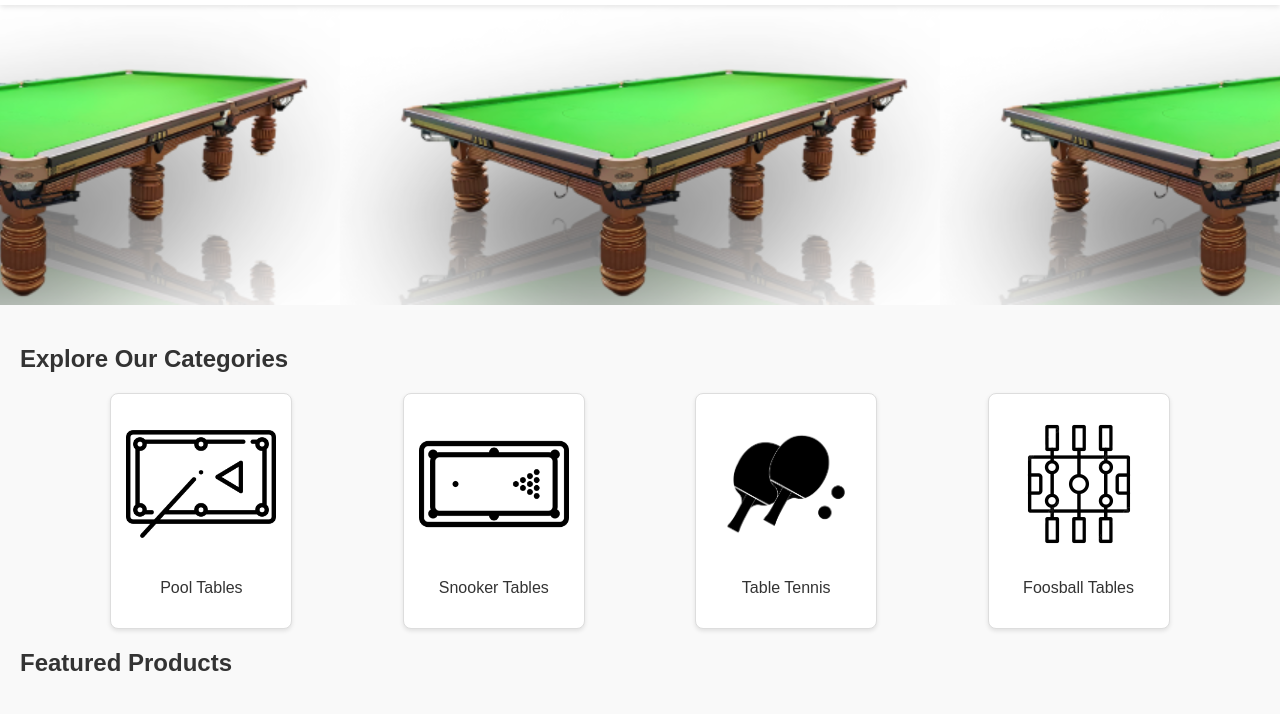
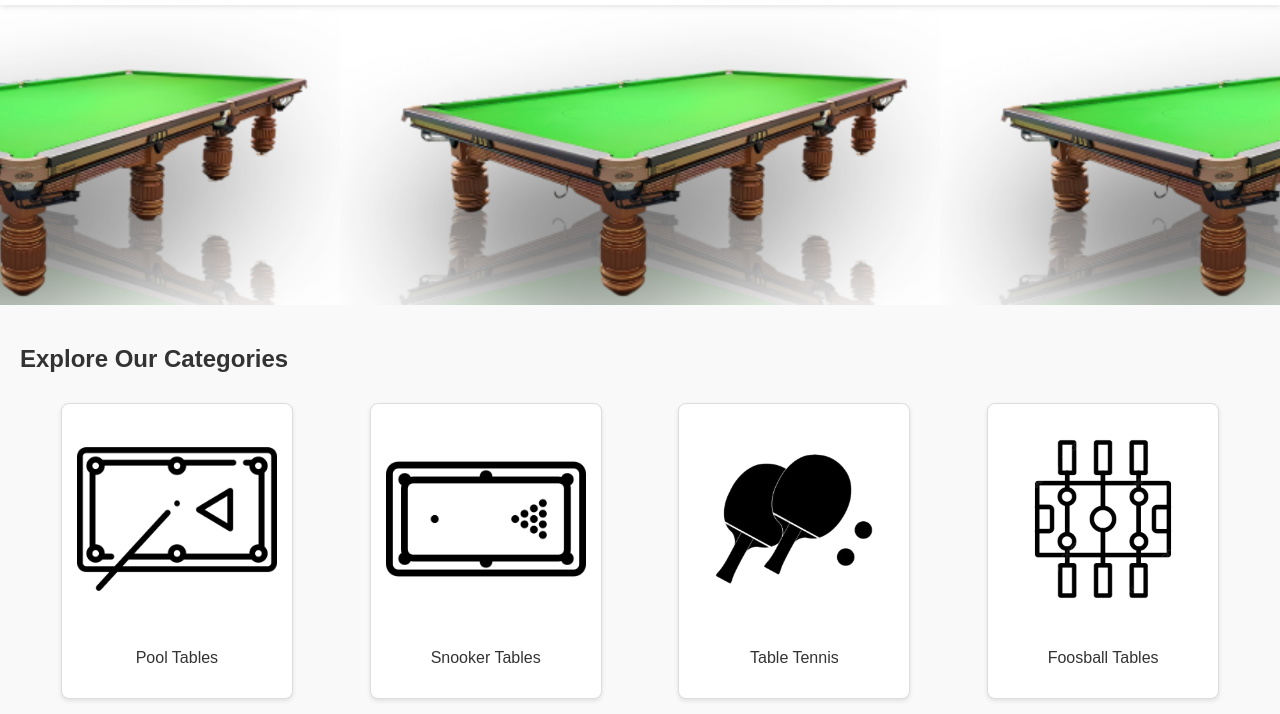
Before and after one commit to chiragjha1/JBB, a plain HTML site: page index.html in a window 1280 px wide. Shown: the part 75-789 px from the top of the page. Drawn offline with Linux system fonts and the light colour scheme.

Commit message:
Update for categories panel - index.html

```diff
--- a/index.html
+++ b/index.html
@@ -60,11 +60,12 @@
 
         /* Categories section styling */
         .categories {
-            display: flex;
-            justify-content: space-evenly;
-            flex-wrap: wrap;
-            margin: 20px 0;
-            gap: 20px;
+            display: grid;
+            grid-template-columns: repeat(auto-fit, minmax(120px, 1fr)); /* Ensures responsive grid layout */
+            gap: 15px;
+            margin: 15px 0;
+            padding: 10px;
+            justify-items: center; /* Center-align items in the grid */
         }
 
         .categories:focus {
@@ -73,15 +74,19 @@
 
         /* Individual category card styling */
         .category {
-            width: 150px;
-            padding: 15px;
-            text-align: center;
             background-color: #fff;
             border: 1px solid #ddd;
             border-radius: 8px;
             box-shadow: 0 2px 4px rgba(0, 0, 0, 0.1);
-            cursor: pointer;
-            transition: transform 0.3s;
+            padding: 15px;
+            text-align: center;
+            transition: transform 0.3s, box-shadow 0.3s;
+            max-width: 200px;
+        }
+
+        .category:hover {
+            transform: translateY(-5px);
+            box-shadow: 0 4px 8px rgba(0, 0, 0, 0.2);
         }
 
         /* Category image styling */
@@ -89,6 +94,7 @@
             max-width: 100%;
             height: 80px;
             object-fit: contain;
+            margin-bottom: 10px;
         }
 
         /* Featured products section styling */
@@ -118,6 +124,7 @@
             height: auto;
             object-fit: contain;
         }
+
         /* Product image styling */
         .product img {
             max-width: 100%;
@@ -168,7 +175,11 @@
         /* Responsive styling for mobile devices */
         @media (max-width: 768px) {
             .category {
-                width: 120px;
+                max-width: 140px; /* Ensures cards remain compact */
+            }
+
+            .categories {
+                gap: 10px; /* Smaller gaps for compactness */
             }
 
             .product {
```
